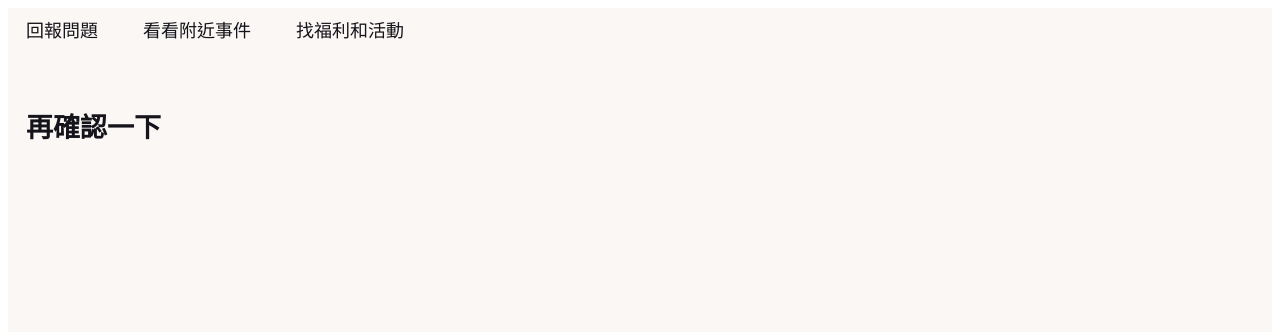
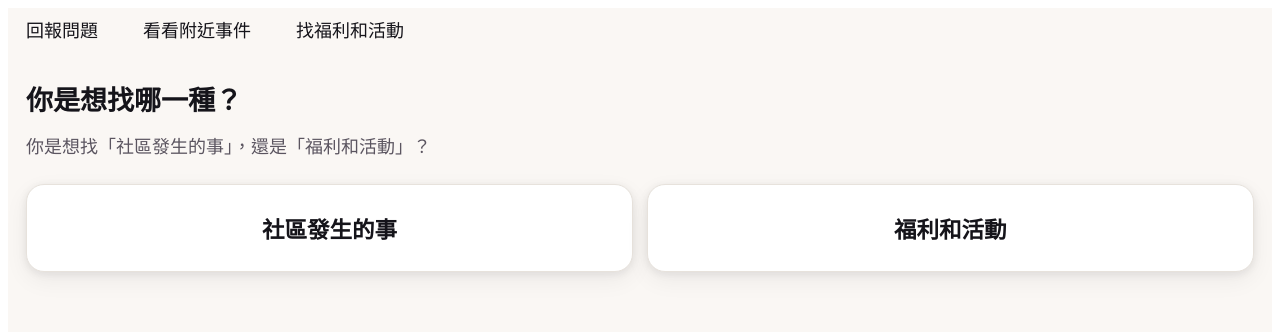
Before and after one commit to MillerLiu94/lcs_project, a Vue app in the folder app/: page /clarify in a window 1280 px wide. Shown: the top 332 px of the page. Built offline with nearby package versions, Linux system fonts and the light colour scheme; no server answers.

Commit message:
feat(clarify): P12 ambiguous-need clarification store and same-page view (Task 21)

```diff
--- a/app/src/store/modules/intent.js
+++ b/app/src/store/modules/intent.js
@@ -38,5 +38,33 @@ export default {
 
       return { name: ROUTE_BY_INTENT[intent] || 'clarify' }
     },
+
+    /**
+     * P12 釐清：把使用者在釐清畫面的選擇轉成 vue-router 位置。
+     * - welfare：直接前往福利搜尋。
+     * - event：用 lastText 重新判斷回報／查詢（S6 §1.2）；能判斷就自動前往，
+     *   回報時把原話帶入草稿；仍無法判斷 → 回傳 { name:'clarify-event' }，
+     *   這是「同頁第二層」的描述子（非 router route），由 ClarifyView 接手。
+     * - report／query：事件第二層的明確選擇。
+     * @returns {Promise<{ name: string }>}
+     */
+    async resolveChoice({ commit, state }, choice) {
+      if (choice === 'welfare') return { name: 'welfare' }
+      if (choice === 'query') return { name: 'events' }
+      if (choice === 'report') {
+        commit('report/setDescription', state.lastText, { root: true })
+        return { name: 'report' }
+      }
+      if (choice !== 'event') return { name: 'clarify' }
+
+      const text = state.lastText || ''
+      const { intent } = await intentService.classify(text)
+      if (intent === 'report') {
+        commit('report/setDescription', text, { root: true })
+        return { name: 'report' }
+      }
+      if (intent === 'query') return { name: 'events' }
+      return { name: 'clarify-event' }
+    },
   },
 }
--- a/app/src/views/clarify/ClarifyView.vue
+++ b/app/src/views/clarify/ClarifyView.vue
@@ -1,11 +1,136 @@
 <template>
-  <section class="view">
-    <h1>再確認一下</h1>
+  <section class="clarify">
+    <h1 class="clarify__title">{{ title }}</h1>
+    <p class="clarify__lead">{{ lead }}</p>
+
+    <div class="clarify__choices">
+      <button
+        v-for="option in options"
+        :key="option.choice"
+        type="button"
+        class="clarify__choice"
+        :disabled="busy"
+        @click="choose(option.choice)"
+      >
+        {{ option.label }}
+      </button>
+    </div>
   </section>
 </template>
 
 <script>
+// S6 §1.1 第一層；S6 §1.2 事件內部第二層（同頁出現，只有無法判斷時才問）。
+const FIRST_LEVEL = [
+  { choice: 'event', label: '社區發生的事' },
+  { choice: 'welfare', label: '福利和活動' },
+]
+const EVENT_LEVEL = [
+  { choice: 'report', label: '我要回報' },
+  { choice: 'query', label: '我想查詢' },
+]
+
 export default {
   name: 'ClarifyView',
+  data() {
+    return { phase: 'first', busy: false }
+  },
+  computed: {
+    onEventLevel() {
+      return this.phase === 'event'
+    },
+    options() {
+      return this.onEventLevel ? EVENT_LEVEL : FIRST_LEVEL
+    },
+    title() {
+      return this.onEventLevel ? '想回報，還是想查詢？' : '你是想找哪一種？'
+    },
+    lead() {
+      return this.onEventLevel
+        ? '想告訴我們社區發生的事，還是想看看已經被回報的事件？'
+        : '你是想找「社區發生的事」，還是「福利和活動」？'
+    },
+  },
+  methods: {
+    // 由 store 決定去向；只有事件仍無法判斷時才留在同頁問第二層。
+    async choose(choice) {
+      if (this.busy) return
+      this.busy = true
+      try {
+        const route = await this.$store.dispatch('intent/resolveChoice', choice)
+        if (route.name === 'clarify-event') {
+          this.phase = 'event'
+          return
+        }
+        await this.$router.push(route)
+      } finally {
+        this.busy = false
+      }
+    },
+  },
 }
 </script>
+
+<style scoped>
+.clarify {
+  display: flex;
+  flex-direction: column;
+  gap: 0.75rem;
+}
+.clarify__title {
+  margin: 0;
+  font-size: 1.5rem;
+  line-height: 1.4;
+}
+.clarify__lead {
+  margin: 0 0 0.5rem;
+  color: var(--muted-foreground);
+  line-height: 1.5;
+}
+.clarify__choices {
+  display: grid;
+  grid-template-columns: 1fr;
+  gap: 0.75rem;
+}
+.clarify__choice {
+  display: flex;
+  align-items: center;
+  justify-content: center;
+  min-height: 88px;
+  padding: 1.25rem;
+  background: var(--card);
+  color: var(--card-foreground);
+  border: 1px solid var(--border);
+  border-radius: var(--radius-card);
+  box-shadow: var(--shadow-float);
+  font-family: inherit;
+  font-size: 1.25rem;
+  font-weight: 700;
+  cursor: pointer;
+  transition: transform 0.15s ease, box-shadow 0.15s ease;
+}
+.clarify__choice:hover:not(:disabled) {
+  transform: translateY(-2px);
+  box-shadow: var(--shadow-float-strong);
+}
+.clarify__choice:disabled {
+  cursor: not-allowed;
+  opacity: 0.6;
+}
+.clarify__choice:focus-visible {
+  outline: 3px solid var(--ring);
+  outline-offset: 2px;
+}
+@media (min-width: 480px) {
+  .clarify__choices {
+    grid-template-columns: 1fr 1fr;
+  }
+}
+@media (prefers-reduced-motion: reduce) {
+  .clarify__choice {
+    transition: none;
+  }
+  .clarify__choice:hover:not(:disabled) {
+    transform: none;
+  }
+}
+</style>
```
Also changed, not shown: 2 other files (tests, documents, lock files or other folders).
